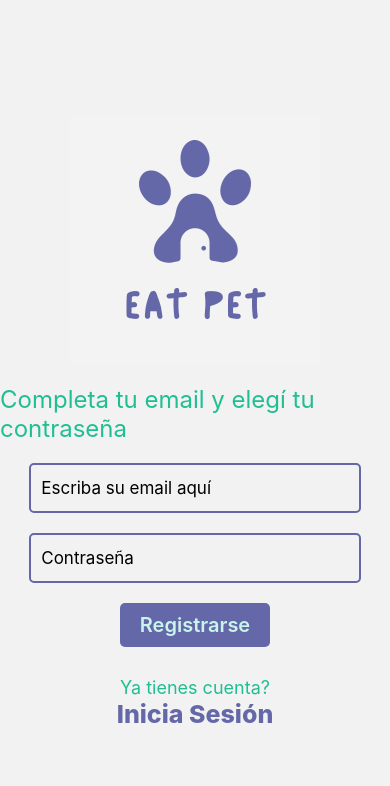
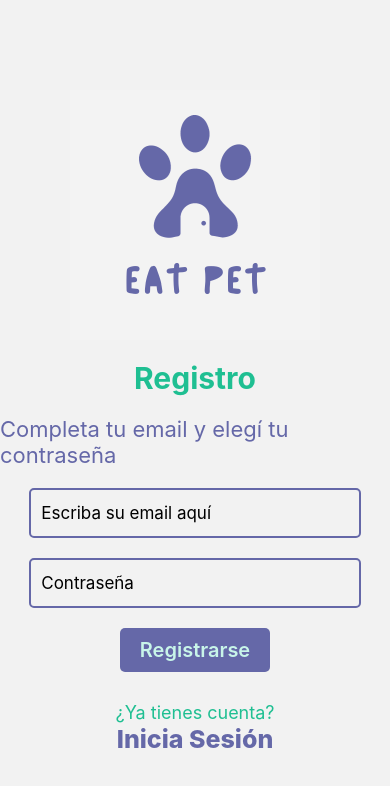
Before and after one commit to noealcaraz/alcaecommerce, a React Native app: screen /register in a window 390 px wide. Shown: the top 786 px of the page. Built offline with nearby package versions, Linux system fonts and the light colour scheme.

Commit message:
cambios de estilo finales

```diff
--- a/src/screens/Login.js
+++ b/src/screens/Login.js
@@ -34,8 +34,9 @@ const Login = ({ navigation }) => {
   return (
     <View style={styles.container}>
       <Image source={eatpet} style={styles.logo} />
-      <Text style={styles.title}>Para acceder a comprar</Text>
+      <Text style={styles.titleComprar}>¡Bienvenido a nuestra tienda!</Text>
       <Text style={styles.title}>Inicia sesión</Text>
+
       <TextInput
         placeholder = "Nombre de usuario"
         style = {styles.input}
@@ -72,10 +73,15 @@ const styles = StyleSheet.create({
         marginBottom: 20,
     },
     title: {
-        fontSize: 24,
+        fontSize: 30,
         marginBottom: 20,
         fontWeight: "bold",
         color: colors.heavyColor,
+    },
+    titleComprar: {
+      fontSize: 22,
+      marginBottom: 20,
+      color: colors.mediumColor,
     },
     input: {
         width: "85%",
--- a/src/screens/Register.js
+++ b/src/screens/Register.js
@@ -29,6 +29,7 @@ const Register = ({ navigation }) => {
   return (
     <View style={styles.container}>
       <Image source={eatpet} style={styles.logo} />
+      <Text style={styles.titleRegistro}>Registro</Text>
       <Text style={styles.title}>Completa tu email y elegí tu contraseña</Text>
       <TextInput
         placeholder='Escriba su email aquí'
@@ -47,7 +48,7 @@ const Register = ({ navigation }) => {
       <TouchableOpacity style={styles.button} onPress={() => handleRegister()}>
         <Text style ={styles.buttonText}>Registrarse</Text>
       </TouchableOpacity>
-      <Text style={styles.registroText}>Ya tienes cuenta?</Text>
+      <Text style={styles.registroText}>¿Ya tienes cuenta?</Text>
       <Pressable onPress={() => navigation.navigate("login")}>
           <Text style={styles.sesion}>Inicia Sesión</Text>
       </Pressable>
@@ -66,10 +67,16 @@ const styles = StyleSheet.create({
       height: 250,
       marginBottom: 20,
     },
-    title: {
-      fontSize: 24,
+    titleRegistro: {
+      fontSize: 30,
+      fontWeight: "bold",
       marginBottom: 20,
       color: colors.heavyColor,
+    },
+    title: {
+      fontSize: 22,
+      marginBottom: 20,
+      color: colors.mediumColor,
     },
     input: {
       width: "85%",
@@ -98,6 +105,7 @@ const styles = StyleSheet.create({
       fontSize: 18,
       color: colors.heavyColor,
     },
+
     sesion: {
       marginTop: 0.5,
       fontSize: 25,
```
Also changed, not shown: 1 other file (tests, documents, lock files or other folders).
